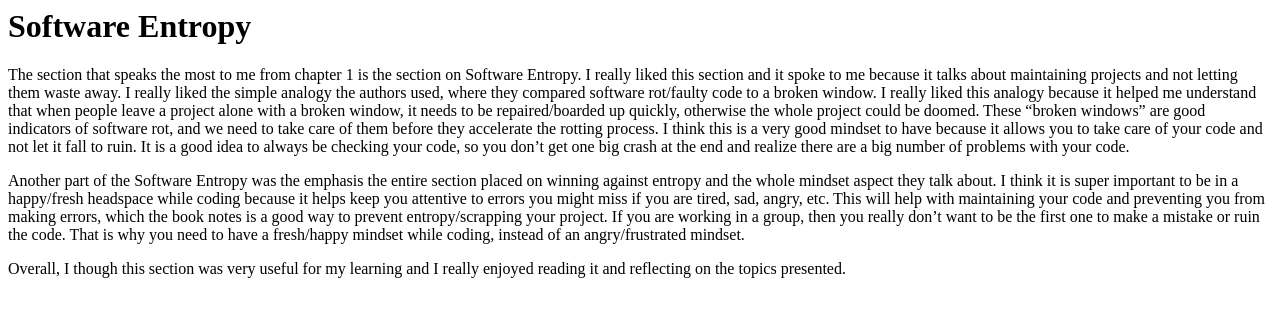
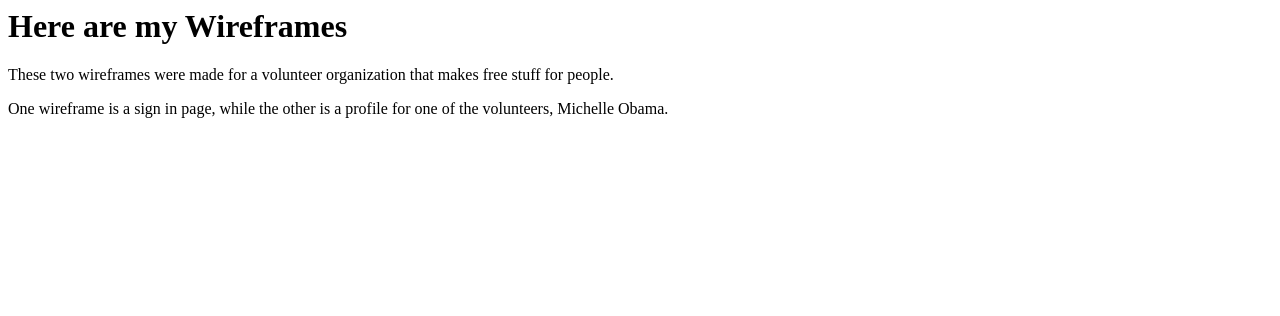
Before and after one commit to joshiu/joshiu.github.io, a plain HTML site: page index.html in a window 1280 px wide. Drawn offline with Linux system fonts and the light colour scheme.

Commit message:
Update index.html

```diff
--- a/index.html
+++ b/index.html
@@ -1,8 +1,6 @@
 <html>
   <body>
-  <h1> Software Entropy </h1>
-  <p>The section that speaks the most to me from chapter 1 is the section on Software Entropy. I really liked this section and it spoke to me because it talks about maintaining projects and not letting them waste away. I really liked the simple analogy the authors used, where they compared software rot/faulty code to a broken window. I really liked this analogy because it helped me understand that when people leave a project alone with a broken window, it needs to be repaired/boarded up quickly, otherwise the whole project could be doomed. These “broken windows” are good indicators of software rot, and we need to take care of them before they accelerate the rotting process. I think this is a very good mindset to have because it allows you to take care of your code and not let it fall to ruin. It is a good idea to always be checking your code, so you don’t get one big crash at the end and realize there are a big number of problems with your code. </p>
-  <p>Another part of the Software Entropy was the emphasis 	the entire section placed on winning against entropy and the whole mindset aspect they talk about. I think it is super important to be in a happy/fresh headspace while coding because it helps keep you attentive to errors you might miss if you are tired, sad, angry, etc. This will help with maintaining your code and preventing you from making errors, which the book notes is a good way to prevent entropy/scrapping your project. If you are working in a group, then you really don’t want to be the first one to make a mistake or ruin the code. That is why you need to have a fresh/happy mindset while coding, instead of an angry/frustrated mindset. </p>
-  <p>Overall, I though this section was very useful for my learning and I really enjoyed reading it and reflecting on the topics presented.</p>
-    <body>
+  <h1> Here are my Wireframes </h1>
+  <p>These two wireframes were made for a volunteer organization that makes free stuff for people.</p>
+  <p>One wireframe is a sign in page, while the other is a profile for one of the volunteers, Michelle Obama.</p>
 <html>
```
